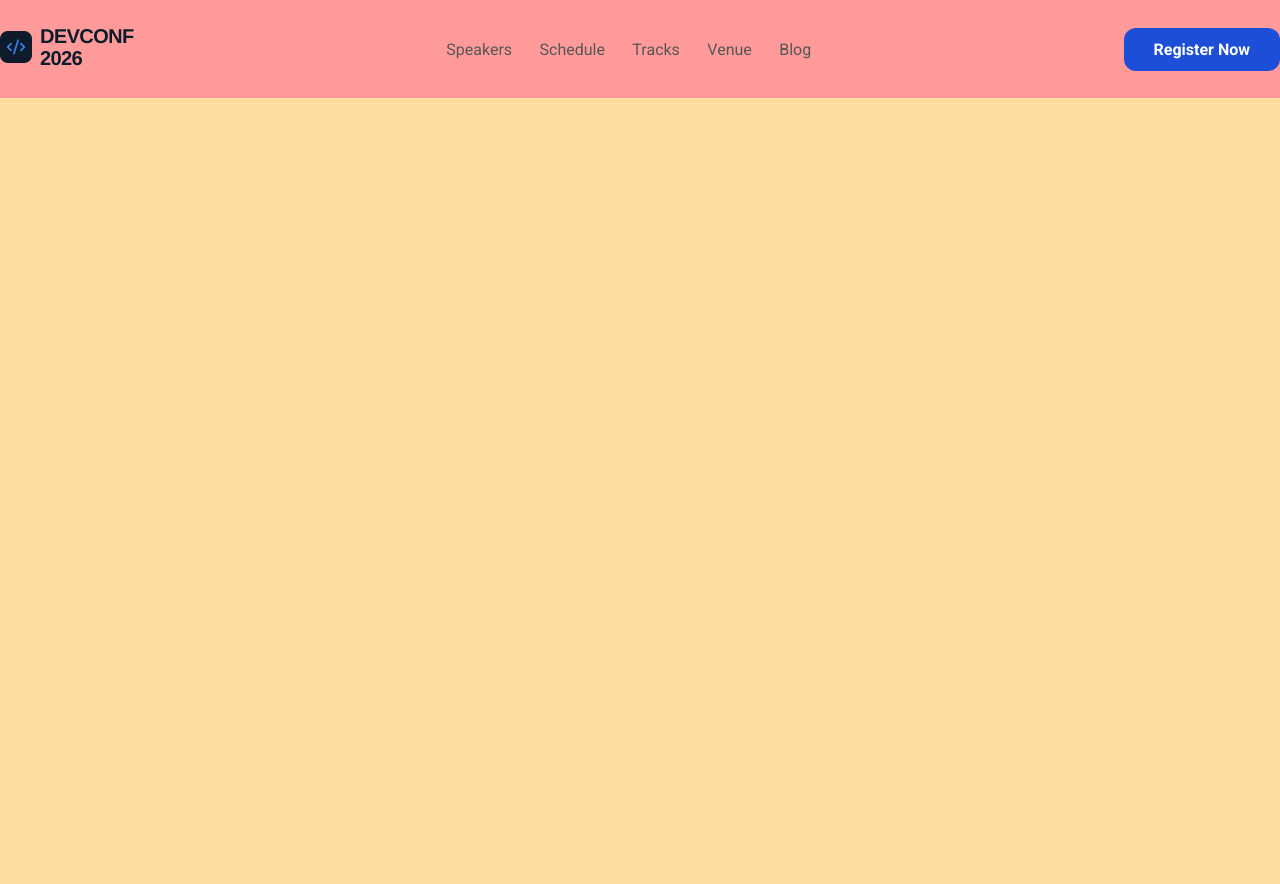
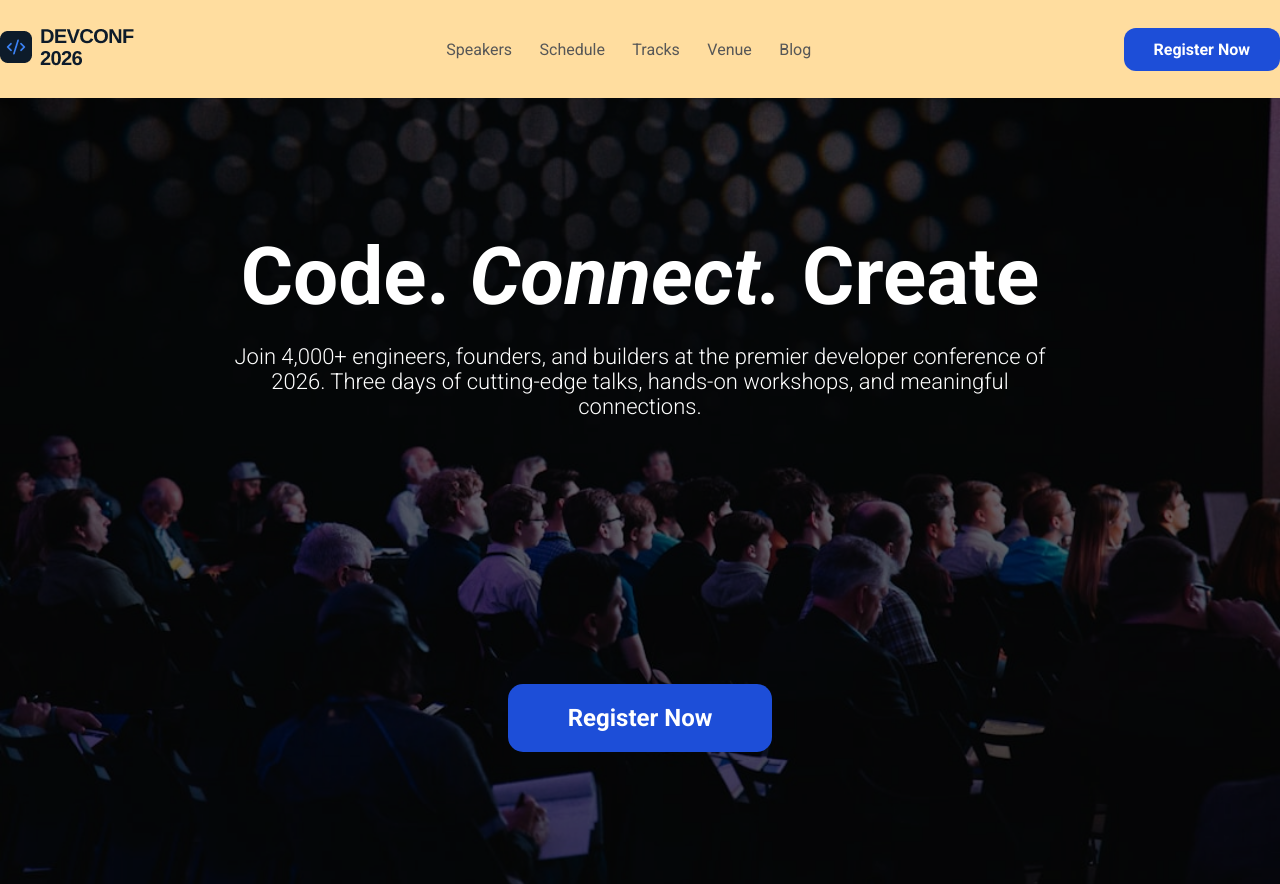
Before and after one commit to rahmanph14/B14-Assignment-1, a plain HTML site: page index.html in a window 1280 px wide. Before the commit the page ends 800 px from the top, so only its background shows below. Drawn offline with Linux system fonts and the light colour scheme.

Commit message:
Banner (Hero) Section Completed

```diff
--- a/index.html
+++ b/index.html
@@ -33,6 +33,22 @@
       <!-- Button -->
       <button class="common-btn">Register Now</button>
     </header>
+    <section id="banner">
+      <div class="banner-overlay"></div>
+      <div class="banner-content">
+        <div class="banner-content-description">
+          <h1>Code. <em>Connect.</em> Create</h1>
+          <p>
+            Join 4,000+ engineers, founders, and builders at the premier
+            developer conference of 2026. Three days of cutting-edge talks,
+            hands-on workshops, and meaningful connections.
+          </p>
+        </div>
+        <div class="banner-content-button">
+          <button class="common-btn">Register Now</button>
+        </div>
+      </div>
+    </section>
     <footer></footer>
   </body>
 </html>
--- a/style.css
+++ b/style.css
@@ -6,7 +6,7 @@
 }
 body {
   background-color: rgb(255, 221, 159);
-  max-width: 1551px;
+  /* max-width: 1551px; */
   margin: 0 auto;
 }
 .container {
@@ -28,9 +28,9 @@ body {
 .common-btn:hover {
   background-color: #1640b3;
 }
-
+/* ==========header-(nav)-section========== */
 header {
-  background-color: #ff9a9a;
+  /* background-color: #ff9a9a; */
   height: 98px;
   display: flex;
   justify-content: space-between;
@@ -55,4 +55,55 @@ nav ul li a:hover {
   color: #1640b3;
 }
 
-/* Hero-section-start*/
+/*==========Banner-section==========*/
+#banner {
+  height: 786px;
+  background-image: url(./images/banner.jpg);
+  background-repeat: no-repeat;
+  background-position: center;
+  background-size: cover;
+  position: relative;
+
+  display: flex;
+  justify-content: center;
+  align-items: center;
+}
+/* overlay effect */
+.banner-overlay {
+  position: absolute;
+  inset: 0;
+  background: rgba(0, 0, 0, 0.6);
+}
+.banner-content {
+  z-index: 1;
+  width: 830px;
+  height: 786px;
+  color: white;
+  text-align: center;
+
+  display: flex;
+  flex-direction: column;
+  justify-content: space-around;
+}
+#banner .banner-content h1 {
+  font-size: 80px;
+  font-weight: bold;
+}
+#banner .banner-content .banner-content-description p{
+  font-size: 22px;
+  font-weight: 300;
+  padding-top: 20px;
+}
+#banner .banner-content .common-btn {
+  background-color: #1d4ed8;
+  padding: 20px 60px;
+  border-radius: 15px;
+  border: none;
+  color: #ffffff;
+  font-size: 24px;
+  font-weight: bold;
+  cursor: pointer;
+}
+#banner .banner-content .common-btn:hover {
+ background-color: #1640b3;
+}
```
